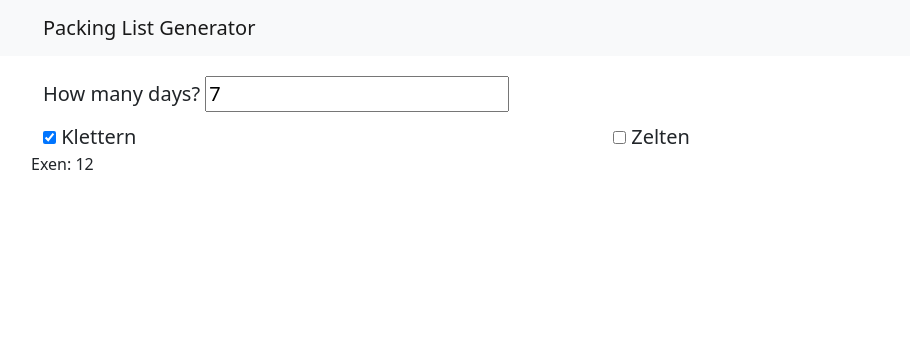
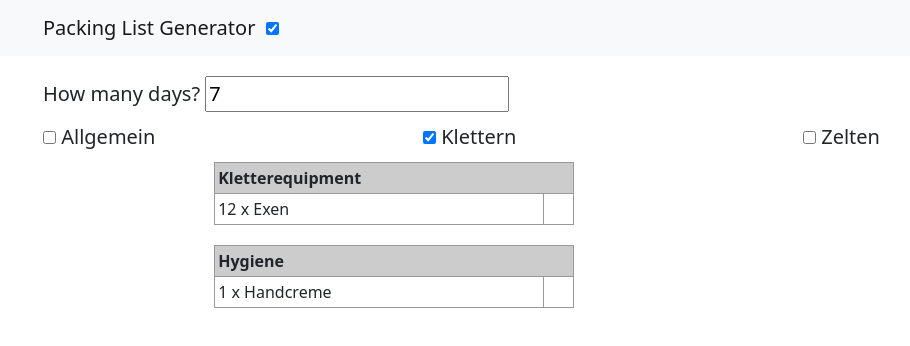
Before and after one commit to juliusse/packing-list-generator, a React (Create React App) app: page / in a window 1280 px wide. Both pictures are taken after a click on the checkbox "Klettern". Shown: the top 346 px of the page, without its empty margins (39-949 px from the left). Built offline with nearby package versions, Linux system fonts and the light colour scheme.

Commit message:
nicely display categories

```diff
--- a/package.json
+++ b/package.json
@@ -11,7 +11,6 @@
     "@types/react": "^18.2.6",
     "@types/react-dom": "^18.2.4",
     "bootstrap": "^5.2.3",
-    "prettier": "^2.8.8",
     "react": "^18.2.0",
     "react-bootstrap": "^2.7.4",
     "react-dom": "^18.2.0",
@@ -47,6 +46,8 @@
   },
   "devDependencies": {
     "eslint": "^8.41.0",
-    "eslint-plugin-prettier": "^4.2.1"
+    "eslint-config-prettier": "^8.8.0",
+    "eslint-plugin-prettier": "^4.2.1",
+    "prettier": "^2.8.8"
   }
 }
--- a/src/App.scss
+++ b/src/App.scss
@@ -6,3 +6,55 @@
     padding-top: 10px;
   }
 }
+
+@page {
+  size: A4 portrait;
+  margin: 20mm;
+}
+
+.app {
+  margin: 0 auto;
+  width: 210mm;
+  height: 297mm;
+}
+
+.packing-list {
+  margin: 0 auto;
+  width: 210mm;
+  max-height: 297mm;
+  display: flex;
+  align-content: flex-start;
+  flex-flow: column wrap;
+  .packing-list-category {
+    margin: 10px;
+    margin-right: 30px;
+    width: 360px;
+    .packing-list-category-title {
+      border: 1px solid #999;
+      font-weight: bold;
+      padding: 3px;
+      background: #ccc;
+    }
+    .packing-list-category-item {
+      //border: 1px solid black;
+      //border-top: none;
+      //padding: 3px;
+      display: flex;
+      flex-flow: row nowrap;
+      .name {
+        border: 1px solid #999;
+        border-top: none;
+        padding: 3px;
+        flex-grow: 1;
+      }
+      .checkbox {
+        width: 30px;
+        border-bottom: 1px solid #999;
+        border-right: 1px solid #999;
+      }
+      &.uneven {
+        background: #eee;
+      }
+    }
+  }
+}
--- a/src/App.tsx
+++ b/src/App.tsx
@@ -16,10 +16,11 @@ function chunkArray<T>(array: T[], chunkSize: number): T[][] {
 }
 
 const App: React.FC = () => {
-  let [numDays, setNumDays] = useState("7");
-  let [categories, setCategories] = useState<string[]>([]);
-  let [items, setItems] = useState<Set<Item>>(new Set());
+  const [numDays, setNumDays] = useState("7");
+  const [categories, setCategories] = useState<string[]>([]);
+  const [showConfiguration, setShowConfiguration] = useState<boolean>(true);
 
+  const [itemGroups, setItemGroups] = useState<Map<string, Map<string, number>>>(new Map());
   const configChunks = chunkArray(config, 4);
   const handleDayChange = (event: React.ChangeEvent<HTMLInputElement>) => {
     setNumDays(event.target.value);
@@ -27,39 +28,76 @@ const App: React.FC = () => {
 
   const handleCategoryChange = (categoryName: string) => {
     return (event: React.ChangeEvent<HTMLInputElement>) => {
+      let newCategories: string[];
       if (event.target.checked) {
-        categories.push(categoryName)
-        categories = [...categories];
+        categories.push(categoryName);
+        newCategories = [...categories];
       } else {
-        categories = categories.filter(c => c != categoryName);
+        newCategories = categories.filter((c) => c != categoryName);
       }
-      setCategories(categories);
-      console.log(categories);
+      setCategories(newCategories);
+      console.log(newCategories);
     };
   };
 
+  const handleShowConfigurationChange = (event: React.ChangeEvent<HTMLInputElement>) => {
+    setShowConfiguration(event.target.checked);
+  };
+
   useEffect(() => {
-    const newItems = new Set<Item>();
-    categories.forEach(c => {
-      const categoryItems = config.find(c2 => c2.name == c)?.items;
-      // @ts-ignore
-      categoryItems?.forEach(i => newItems.add(i));
-    })
-    setItems(newItems);
-    console.log(newItems);
-  }, [categories]);
+    const itemGroups: Map<string, Map<string, number>> = new Map();
+
+    categories.forEach((c) => {
+      const categoryItems = config.find((c2) => c2.name == c)?.items;
+
+      categoryItems?.forEach((item) => {
+        const group = item.itemCategory;
+        if (!itemGroups.has(group)) {
+          itemGroups.set(group, new Map());
+        }
+
+        const itemGroup = itemGroups.get(group);
+        if (itemGroup?.has(item.name)) {
+          // TODO
+        } else {
+          const amount =
+            item.type === "FIX" ? item.amount : Math.ceil(item.amount * Number.parseInt(numDays));
+          itemGroup?.set(item.name, amount);
+        }
+      });
+    });
+    setItemGroups(itemGroups);
+    console.log(itemGroups);
+  }, [categories, numDays]);
+
+  useEffect(() => {
+    document.addEventListener("keydown", function (event) {
+      if (event.key === ".") {
+        setShowConfiguration(!showConfiguration);
+        console.log(showConfiguration, !showConfiguration);
+      }
+    });
+  }, []);
 
   return (
     <div className="App">
       <Navbar bg="light">
         <Container>
-          <Navbar.Brand href="#home">Packing List Generator</Navbar.Brand>
+          <Navbar.Brand href="#home">
+            Packing List Generator &nbsp;
+            <input
+              type="checkbox"
+              checked={showConfiguration}
+              onChange={handleShowConfigurationChange}
+            />
+          </Navbar.Brand>
         </Container>
       </Navbar>
+      {showConfiguration && (
         <Container className="configuration" style={{ paddingTop: "10px" }}>
           <Row>
             <Col>
-            How many days? <input value={numDays} onChange={handleDayChange} />
+              How many days? <input type="number" value={numDays} onChange={handleDayChange} />
             </Col>
           </Row>
           {configChunks.map((elements, index) => {
@@ -81,15 +119,30 @@ const App: React.FC = () => {
             );
           })}
         </Container>
-      <Container>
-      {[...items].map((item) => {
+      )}
+      <div className="packing-list">
+        {[...itemGroups].map(([title, items]) => {
           return (
-        <Row key={item.name}>
-          {item.name}: {item.amount}
-        </Row>
+            <div key={title} className="packing-list-category">
+              <div className="packing-list-category-title">{title}</div>
+              {[...items].map(([itemTitle, amount], index) => {
+                const alternatingClass = index % 2 === 0 ? "even" : "uneven";
+                return (
+                  <div
+                    key={`${title}-${itemTitle}`}
+                    className={`packing-list-category-item ${alternatingClass}`}
+                  >
+                    <div className="name">
+                      {amount} x {itemTitle}
+                    </div>
+                    <div className="checkbox"></div>
+                  </div>
                 );
               })}
-      </Container>
+            </div>
+          );
+        })}
+      </div>
     </div>
   );
 };
--- a/src/Config.ts
+++ b/src/Config.ts
@@ -1,4 +1,5 @@
 export type Item = {
+  itemCategory: string;
   name: string;
   amount: number;
   type: "FIX" | "PER_DAY";
@@ -11,12 +12,53 @@ export type Category = {
 
 const config: Category[] = [
   {
+    name: "Allgemein",
+    items: [
+      { name: "Socken", itemCategory: "Kleidung", amount: 0.3, type: "PER_DAY" },
+      { name: "Unterwäsche", itemCategory: "Kleidung", amount: 1, type: "PER_DAY" },
+      { name: "Jeans", itemCategory: "Kleidung", amount: 1, type: "FIX" },
+      { name: "Kurze Hose", itemCategory: "Kleidung", amount: 1, type: "FIX" },
+      { name: "T-Shirt", itemCategory: "Kleidung", amount: 0.5, type: "PER_DAY" },
+      { name: "Pullover", itemCategory: "Kleidung", amount: 1, type: "FIX" },
+      { name: "Schlafshirt", itemCategory: "Kleidung", amount: 1, type: "FIX" },
+      { name: "Jogginghose (Kurz/Lang)", itemCategory: "Kleidung", amount: 1, type: "FIX" },
+      { name: "Regenjacke", itemCategory: "Kleidung", amount: 1, type: "FIX" },
+      { name: "Softshelljacke", itemCategory: "Kleidung", amount: 1, type: "FIX" },
+      { name: "Badehose", itemCategory: "Kleidung", amount: 1, type: "FIX" },
+      { name: "Flipflops", itemCategory: "Kleidung", amount: 1, type: "FIX" },
+
+      { name: "Zahnbürste", itemCategory: "Hygiene", amount: 1, type: "FIX" },
+      { name: "Zahnpasta", itemCategory: "Hygiene", amount: 1, type: "FIX" },
+      { name: "Bürste", itemCategory: "Hygiene", amount: 1, type: "FIX" },
+      { name: "Sonnencreme", itemCategory: "Hygiene", amount: 1, type: "FIX" },
+      { name: "Waschlappen", itemCategory: "Hygiene", amount: 1, type: "FIX" },
+      { name: "Duschzeug", itemCategory: "Hygiene", amount: 1, type: "FIX" },
+      { name: "Handtuch", itemCategory: "Hygiene", amount: 1, type: "FIX" },
+      { name: "Pinzette/Nagelschere/Pfeile", itemCategory: "Hygiene", amount: 1, type: "FIX" },
+
+      { name: "Sonnebrille", itemCategory: "Gadgets", amount: 1, type: "FIX" },
+      { name: "Brille", itemCategory: "Gadgets", amount: 1, type: "FIX" },
+      { name: "Erste-Hilfe/Pflaster/Ibu", itemCategory: "Gadgets", amount: 1, type: "FIX" },
+      { name: "Handy", itemCategory: "Gadgets", amount: 1, type: "FIX" },
+      { name: "Ladekabel", itemCategory: "Gadgets", amount: 1, type: "FIX" },
+      { name: "Powerbank (voll)", itemCategory: "Gadgets", amount: 1, type: "FIX" },
+      { name: "Kindle/Tablet", itemCategory: "Gadgets", amount: 1, type: "FIX" },
+      { name: "Stirnlampe", itemCategory: "Gadgets", amount: 1, type: "FIX" },
+      { name: "Bücher", itemCategory: "Gadgets", amount: 1, type: "FIX" },
+      { name: "Kamera", itemCategory: "Gadgets", amount: 1, type: "FIX" },
+    ],
+  },
+  {
     name: "Klettern",
-    items: [{ name: "Exen", amount: 12, type: "FIX" }],
+    items: [
+      { itemCategory: "Kletterequipment", name: "Exen", amount: 12, type: "FIX" },
+      { itemCategory: "Hygiene", name: "Handcreme", amount: 1, type: "FIX" },
+    ],
+
   },
   {
     name: "Zelten",
-    items: [{ name: "Zelt", amount: 1, type: "FIX" }],
+    items: [{ itemCategory: "Camping", name: "Zelt", amount: 1, type: "FIX" }],
   },
 ];
 
```
Also changed, not shown: 1 other file (tests, documents, lock files or other folders). Lines whose indentation alone changed are shown as unchanged.
